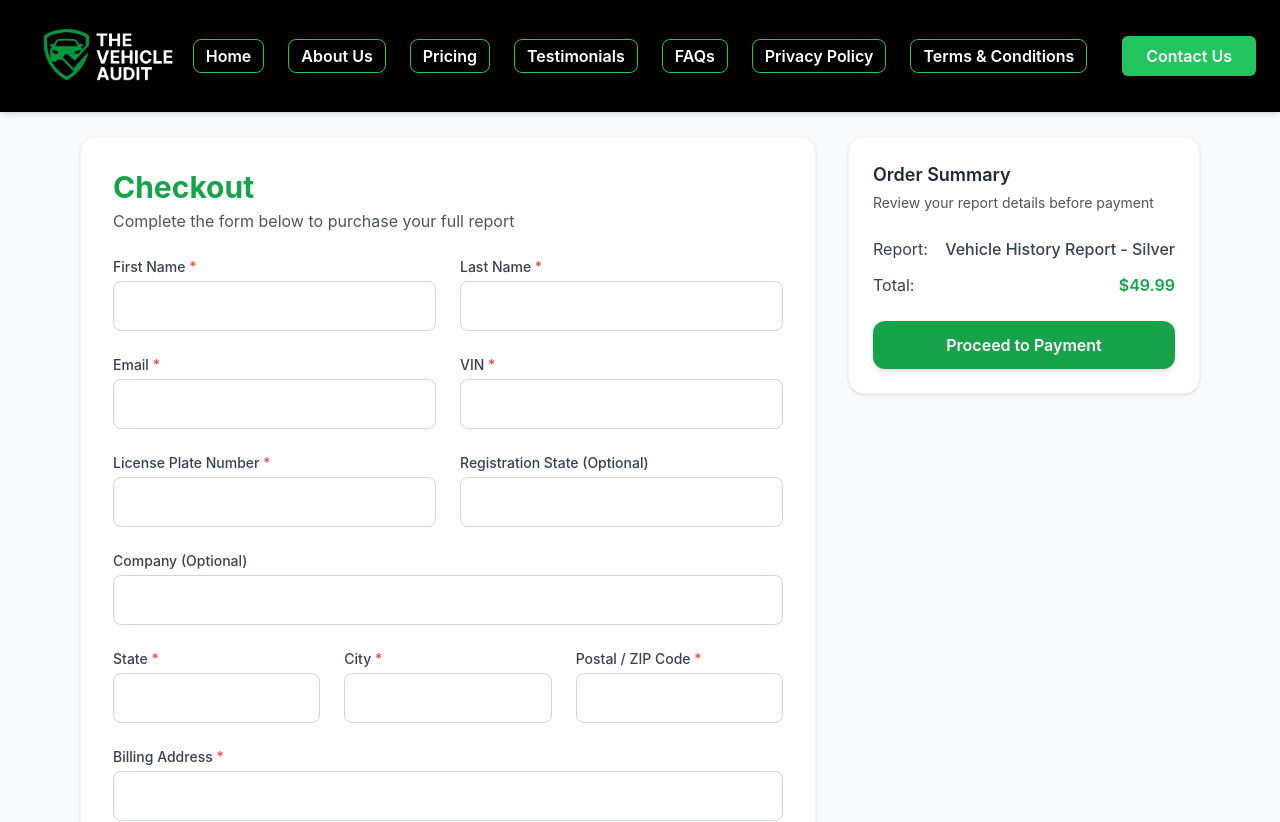
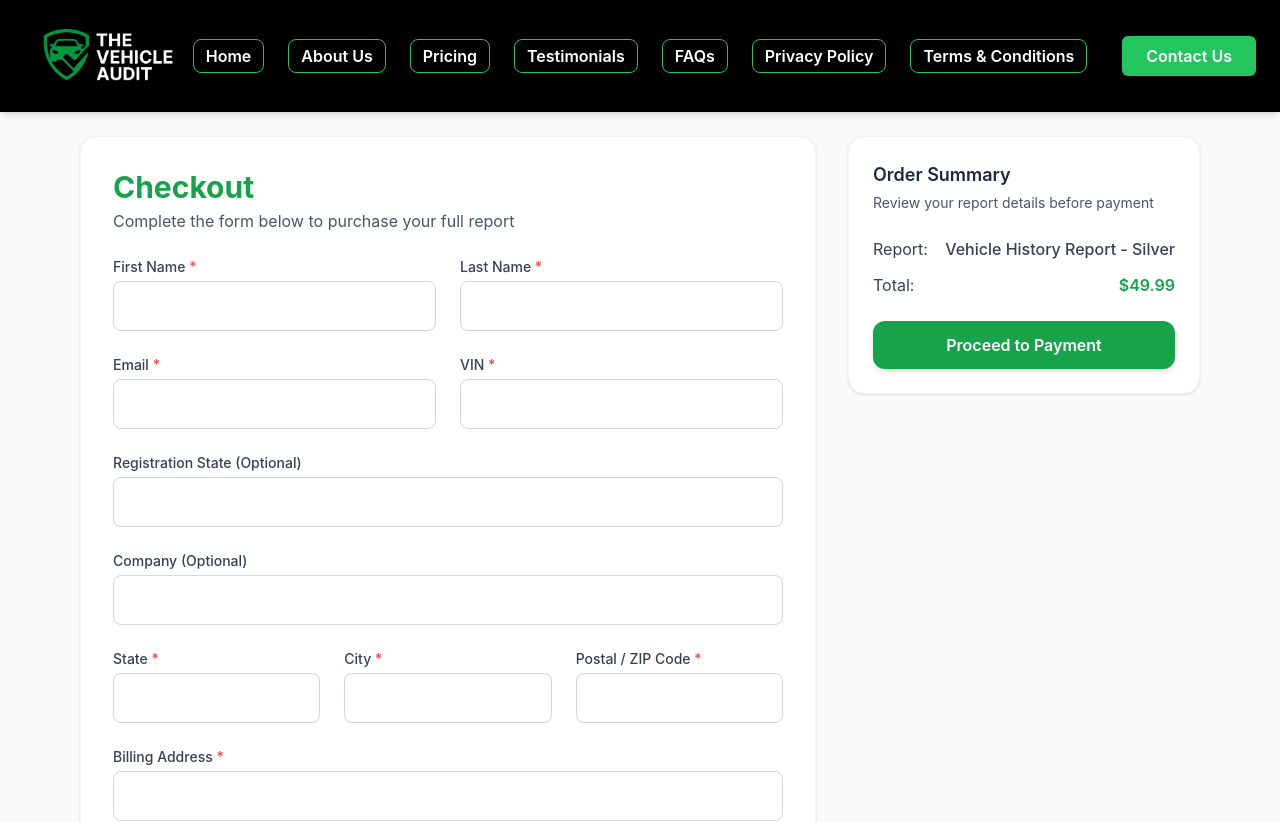
Before and after one commit to muhammadnoaman345/Get-carify, a Next.js app: page /checkout in a window 1280 px wide. Shown: the top 822 px of the page. Built offline with nearby package versions, Linux system fonts and the light colour scheme.

Commit message:
Update checkout.js

```diff
--- a/pages/checkout.js
+++ b/pages/checkout.js
@@ -11,7 +11,6 @@ export default function Checkout() {
     lastName: "",
     email: "",
     vin: "",
-    plate: "",
     regState: "",
     company: "",
     state: "",
@@ -45,7 +44,6 @@ export default function Checkout() {
       "lastName",
       "email",
       "vin",
-      "plate",
       "state",
       "city",
       "zip",
@@ -65,7 +63,7 @@ export default function Checkout() {
     return Object.keys(newErrors).length === 0;
   };
 
-  // Updated for Square hosted checkout
+  // Square hosted checkout
   const handleProceedToPayment = async () => {
     if (!validateForm()) return;
 
@@ -81,8 +79,7 @@ export default function Checkout() {
       const data = await res.json();
 
       if (data.url) {
-        // Redirect user to Square hosted checkout page
-        window.location.href = data.url;
+        window.location.href = data.url; // Redirect to Square hosted page
       } else {
         alert("Payment session failed. Please try again.");
       }
@@ -181,24 +178,7 @@ export default function Checkout() {
               </div>
             </div>
 
-            {/* Plate & Reg State */}
-            <div className="grid grid-cols-1 md:grid-cols-2 gap-6">
-              <div>
-                <label className="block text-sm font-medium text-gray-700">
-                  License Plate Number <span className="text-red-500">*</span>
-                </label>
-                <input
-                  type="text"
-                  name="plate"
-                  value={formData.plate}
-                  onChange={handleChange}
-                  className={getBorderClass("plate")}
-                />
-                {errors.plate && (
-                  <p className="text-red-500 text-sm">{errors.plate}</p>
-                )}
-              </div>
-
+            {/* Registration State */}
             <div>
               <label className="block text-sm font-medium text-gray-700">
                 Registration State (Optional)
@@ -210,7 +190,6 @@ export default function Checkout() {
                 onChange={handleChange}
                 className="mt-1 w-full rounded-lg border border-gray-300 focus:ring-2 focus:ring-green-600 focus:border-green-600 p-3"
               />
-              </div>
             </div>
 
             {/* Company */}
```
Lines whose indentation alone changed are shown as unchanged.
